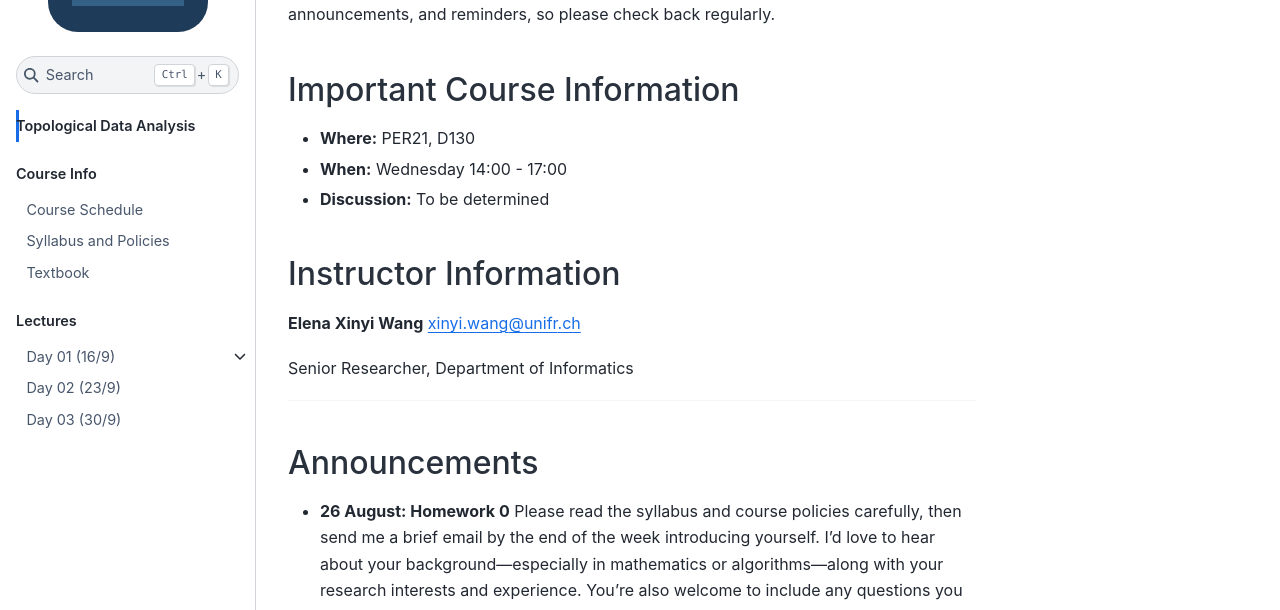
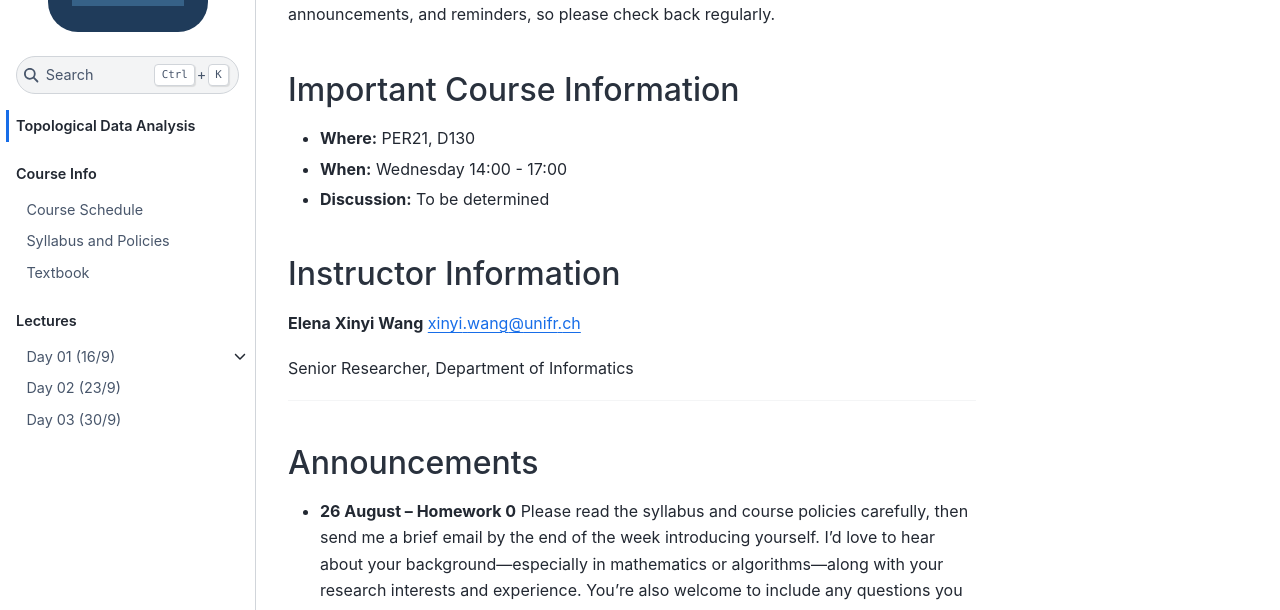
Before and after one commit to elenawang93/TDA, a Jupyter Book: the page built from index.md, in a window 1280 px wide. Shown: the part 160-770 px from the top of the page. Built offline with Jupyter Book 1.0.4 settings and Sphinx 7.4.7 and the Sphinx Book theme 1.1.4, drawn with Linux system fonts in a browser that asks for light colours; pages that are not in the unit, such as notebooks, are missing from menus.

Commit message:
sidebar is taking a bit long

```diff
--- a/_static/custom.css
+++ b/_static/custom.css
@@ -11,7 +11,10 @@ table.table td, table.table th {
 nav.bd-links .bd-sidenav__home-link li > a {
   font-weight: var(--pst-sidebar-header-font-weight);
   color: var(--pst-color-text-base);
-  padding-left: 0;
+  /* keep the text aligned with the headings, but leave room so the blue "current page"
+     bar sits in the gutter to the left of the text instead of touching it */
+  margin-left: -0.65rem;
+  padding-left: 0.65rem;
 }
 
 /* Phone sidebars (the slide-in panels). The browser's default <dialog> styles set margin:auto
--- a/index.md
+++ b/index.md
@@ -21,4 +21,4 @@ Senior Researcher, Department of Informatics
 
 
 ## Announcements
-- **26 August: Homework 0** Please read the syllabus and course policies carefully, then send me a brief email by the end of the week introducing yourself. I’d love to hear about your background—especially in mathematics or algorithms—along with your research interests and experience. You’re also welcome to include any questions you have about the course.
+- **26 August – Homework 0** Please read the syllabus and course policies carefully, then send me a brief email by the end of the week introducing yourself. I'd love to hear about your background—especially in mathematics or algorithms—along with your research interests and experience. You're also welcome to include any questions you have about the course.
```
